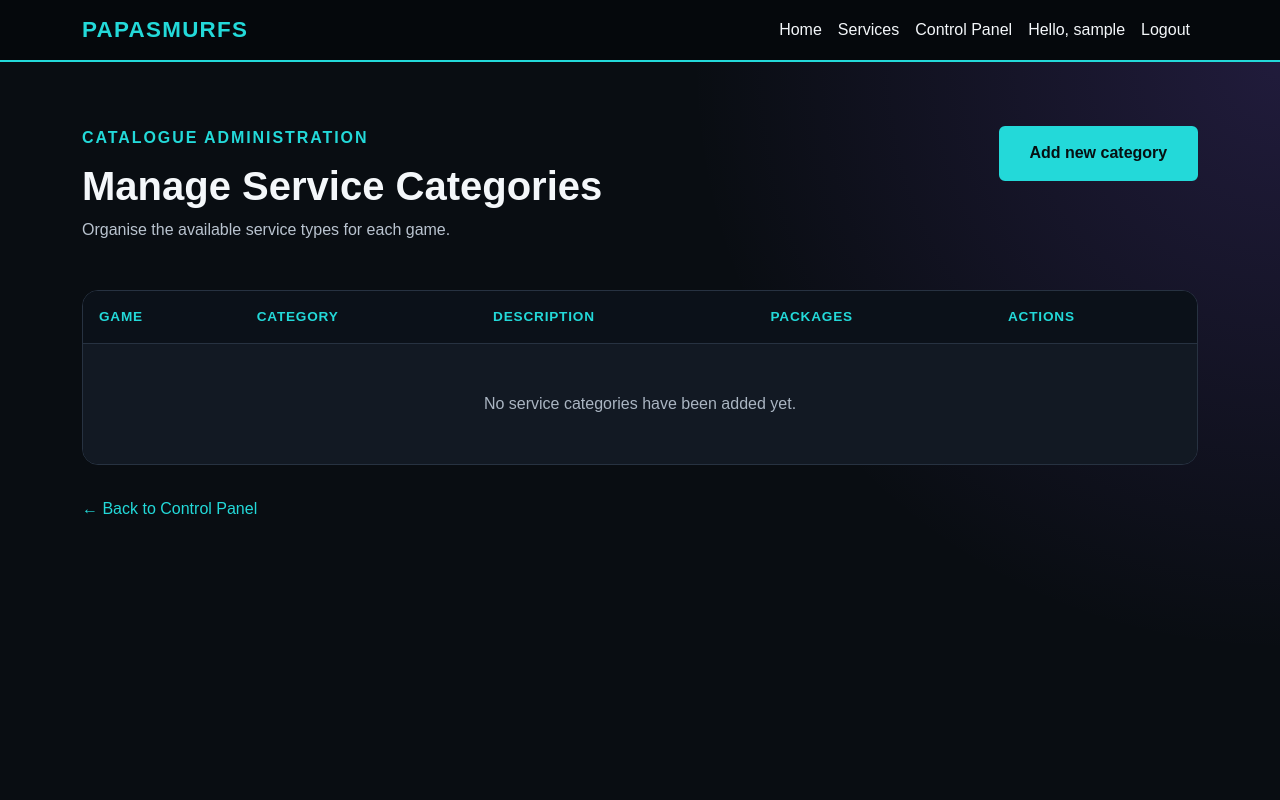
After one commit to foivian2001/Papasmurfs, a Django app: page /control-panel/categories/ in a window 1280 px wide. The commit adds this page. Run offline with Django 5.2, Linux system fonts and the light colour scheme; the visitor is signed in with stand-in values (Sample User, id 1); data that the repository does not hold is empty.

Commit message:
Implement service category management

```diff
--- /dev/null
+++ b/controlpanel/templates/controlpanel/categories/category_list.html
@@ -0,0 +1,120 @@
+{% extends "base.html" %}
+
+{% block title %}
+    Manage Categories | Papasmurfs
+{% endblock %}
+
+{% block content %}
+    <section class="control-panel-section">
+        <div class="container">
+            <div class="management-page-heading">
+                <div>
+                    <p class="section-label">
+                        Catalogue administration
+                    </p>
+
+                    <h1>Manage Service Categories</h1>
+
+                    <p>
+                        Organise the available service types for each game.
+                    </p>
+                </div>
+
+                <a
+                    class="btn btn-boost"
+                    href="{% url 'controlpanel:category_create' %}"
+                >
+                    Add new category
+                </a>
+            </div>
+
+            {% if messages %}
+                <div class="message-container">
+                    {% for message in messages %}
+                        <div class="site-message">
+                            {{ message }}
+                        </div>
+                    {% endfor %}
+                </div>
+            {% endif %}
+
+            <div class="management-table-wrapper">
+                <table class="management-table">
+                    <thead>
+                        <tr>
+                            <th>Game</th>
+                            <th>Category</th>
+                            <th>Description</th>
+                            <th>Packages</th>
+                            <th>Actions</th>
+                        </tr>
+                    </thead>
+
+                    <tbody>
+                        {% for category in categories %}
+                            <tr>
+                                <td>
+                                    <strong>
+                                        {{ category.game.name }}
+                                    </strong>
+                                </td>
+
+                                <td>
+                                    {{ category.name }}
+                                </td>
+
+                                <td>
+                                    <p class="table-description">
+                                        {% if category.description %}
+                                            {{ category.description|truncatewords:15 }}
+                                        {% else %}
+                                            No description provided.
+                                        {% endif %}
+                                    </p>
+                                </td>
+
+                                <td>
+                                    {{ category.packages.count }}
+                                </td>
+
+                                <td>
+                                    <div class="table-actions">
+                                        <a
+                                            class="btn btn-sm btn-outline-light"
+                                            href="{% url 'controlpanel:category_update' category.id %}"
+                                        >
+                                            Edit
+                                        </a>
+
+                                        <a
+                                            class="btn btn-sm btn-outline-danger"
+                                            href="{% url 'controlpanel:category_delete_confirmation' category.id %}"
+                                        >
+                                            Delete
+                                        </a>
+                                    </div>
+                                </td>
+                            </tr>
+                        {% empty %}
+                            <tr>
+                                <td
+                                    class="empty-table"
+                                    colspan="5"
+                                >
+                                    No service categories have been added yet.
+                                </td>
+                            </tr>
+                        {% endfor %}
+                    </tbody>
+                </table>
+            </div>
+
+            <a
+                class="back-link"
+                href="{% url 'controlpanel:dashboard' %}"
+            >
+                ← Back to Control Panel
+            </a>
+        </div>
+    </section>
+{% endblock %}
--- a/controlpanel/urls.py
+++ b/controlpanel/urls.py
@@ -23,4 +23,30 @@ urlpatterns = [
         views.game_delete,
         name="game_delete",
     ),
+
+    path(
+        "categories/",
+        views.category_list,
+        name="category_list",
+    ),
+        path(
+        "categories/add/",
+        views.category_create,
+        name="category_create",
+    ),
+    path(
+        "categories/<int:category_id>/edit/",
+        views.category_update,
+        name="category_update",
+    ),
+        path(
+        "categories/<int:category_id>/delete/",
+        views.category_delete_confirmation,
+        name="category_delete_confirmation",
+    ),
+        path(
+        "categories/<int:category_id>/delete/confirm/",
+        views.category_delete,
+        name="category_delete",
+    ),
 ]
--- a/controlpanel/views.py
+++ b/controlpanel/views.py
@@ -11,7 +11,7 @@ from catalogue.models import (
 )
 
 from .decorators import staff_required
-from .forms import GameForm
+from .forms import GameForm, ServiceCategoryForm
 
 
 @staff_required
@@ -162,3 +162,129 @@ def game_delete(request, game_id):
     )
 
     return redirect("controlpanel:game_list")
+
+@staff_required
+def category_list(request):
+    """Display all service categories."""
+
+    categories = ServiceCategory.objects.select_related("game")
+
+    context = {
+        "categories": categories,
+    }
+
+    return render(
+        request,
+        "controlpanel/categories/category_list.html",
+        context,
+    )
+
+
+@staff_required
+def category_create(request):
+    """Allow staff members to create a service category."""
+
+    form = ServiceCategoryForm(
+        request.POST or None,
+    )
+
+    if request.method == "POST" and form.is_valid():
+        category = form.save()
+
+        messages.success(
+            request,
+            f"{category.name} was created successfully.",
+        )
+
+        return redirect("controlpanel:category_list")
+
+    context = {
+        "form": form,
+        "page_title": "Add service category",
+        "submit_text": "Create category",
+    }
+
+    return render(
+        request,
+        "controlpanel/categories/category_form.html",
+        context,
+    )
+
+
+@staff_required
+def category_update(request, category_id):
+    """Allow staff members to update a service category."""
+
+    category = get_object_or_404(
+        ServiceCategory,
+        id=category_id,
+    )
+
+    form = ServiceCategoryForm(
+        request.POST or None,
+        instance=category,
+    )
+
+    if request.method == "POST" and form.is_valid():
+        updated_category = form.save()
+
+        messages.success(
+            request,
+            f"{updated_category.name} was updated successfully.",
+        )
+
+        return redirect("controlpanel:category_list")
+
+    context = {
+        "form": form,
+        "category": category,
+        "page_title": f"Edit {category.name}",
+        "submit_text": "Save changes",
+    }
+
+    return render(
+        request,
+        "controlpanel/categories/category_form.html",
+        context,
+    )
+
+
+@staff_required
+def category_delete_confirmation(request, category_id):
+    """Display confirmation before deleting a category."""
+
+    category = get_object_or_404(
+        ServiceCategory.objects.select_related("game"),
+        id=category_id,
+    )
+
+    context = {
+        "category": category,
+    }
+
+    return render(
+        request,
+        "controlpanel/categories/category_confirm_delete.html",
+        context,
+    )
+
+
+@staff_required
+@require_POST
+def category_delete(request, category_id):
+    """Delete a category after receiving a confirmed POST request."""
+
+    category = get_object_or_404(
+        ServiceCategory,
+        id=category_id,
+    )
+
+    category_name = category.name
+    category.delete()
+
+    messages.success(
+        request,
+        f"{category_name} was deleted successfully.",
+    )
+
+    return redirect("controlpanel:category_list")
--- a/static/css/style.css
+++ b/static/css/style.css
@@ -669,3 +669,21 @@ body {
         padding: 1.5rem;
     }
 }
+
+.management-form-card .form-select {
+    border: 1px solid #354255;
+    background-color: #0b1119;
+    color: #ffffff;
+}
+
+.management-form-card .form-select:focus {
+    border-color: var(--papasmurfs-cyan);
+    background-color: #0b1119;
+    color: #ffffff;
+    box-shadow: 0 0 0 0.2rem rgba(35, 217, 217, 0.12);
+}
+
+.management-form-card .form-select option {
+    background-color: #0b1119;
+    color: #ffffff;
+}
```
Also changed, not shown: controlpanel/forms.py (+32 -1 lines), controlpanel/templates/controlpanel/categories/category_confirm_delete.html (added, +56 -0 lines), controlpanel/templates/controlpanel/categories/category_form.html (added, +58 -0 lines), controlpanel/templates/controlpanel/dashboard.html (+24 -11 lines).
